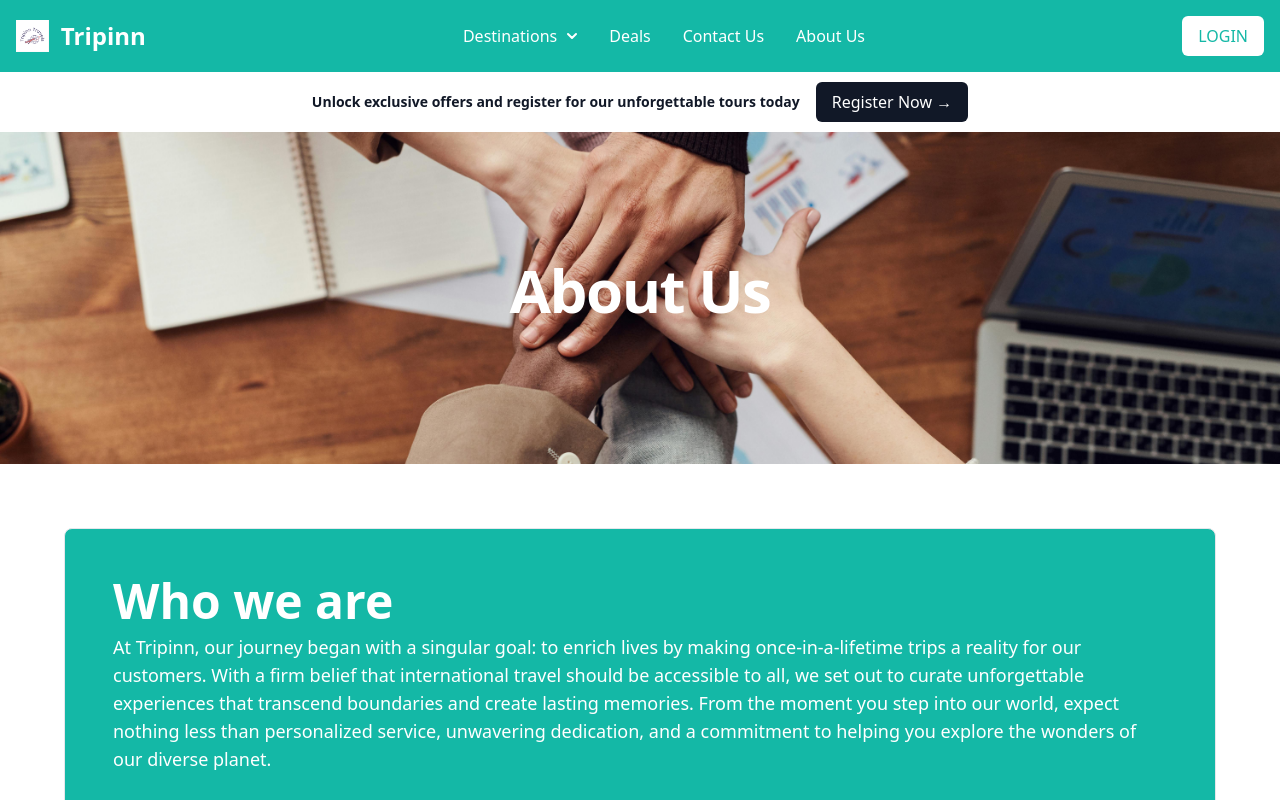
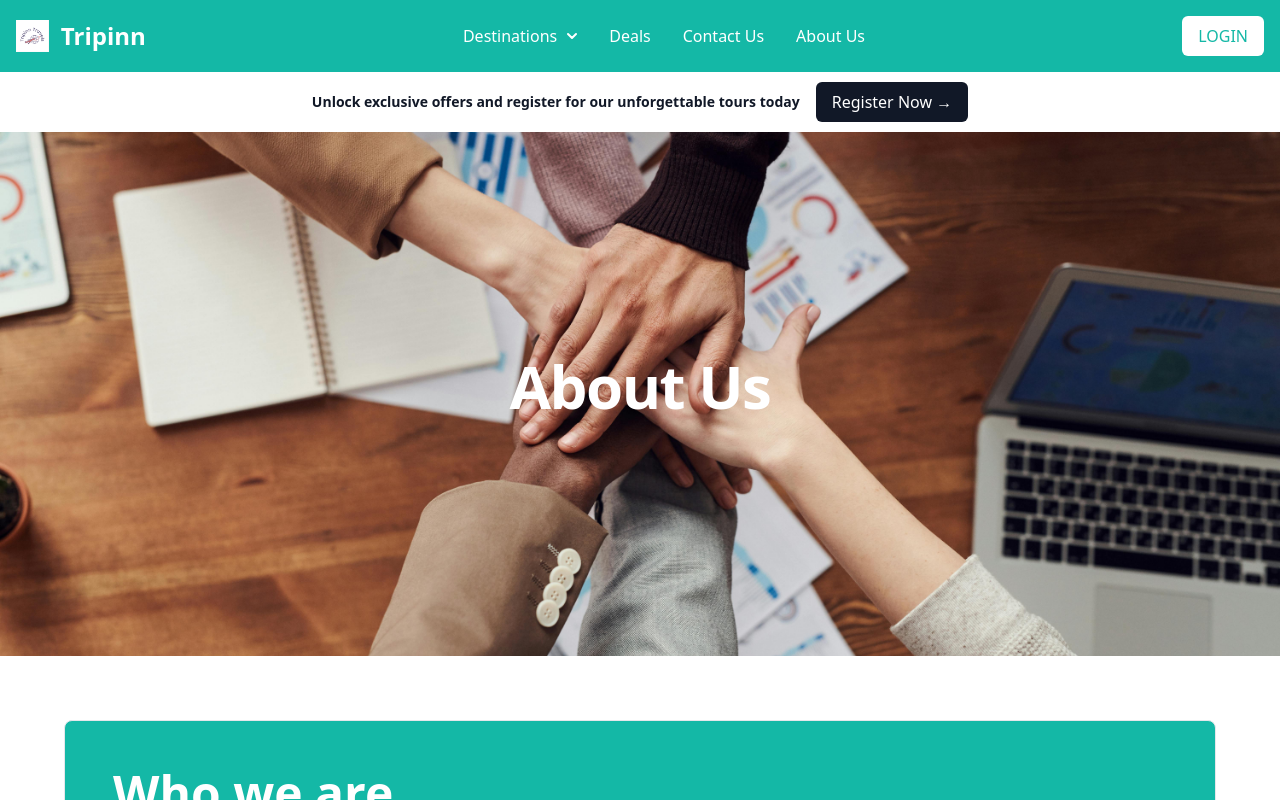
Before and after one commit to Ashwinipuranik30/Final_Project_INFO6150_SP24, a React (Vite) app: page /aboutus in a window 1280 px wide. Shown: the top 800 px of the page. Built offline with nearby package versions, Linux system fonts and the light colour scheme.

Commit message:
added style to herosection

```diff
--- a/src/Components/Herosection.jsx
+++ b/src/Components/Herosection.jsx
@@ -1,6 +1,6 @@
 const Herosection = (props) => {
     return (
-        <div className="relative isolate overflow-hidden  text-center bg-gray-900 py-24 sm:py-32">
+        <div className="relative isolate overflow-hidden  text-center bg-gray-900 py-24 lg:py-56">
           <img
             className="absolute inset-0 -z-10 h-full w-full object-cover object-right md:object-center"
             src={props.heroImg}
--- a/src/Pages/asia.jsx
+++ b/src/Pages/asia.jsx
@@ -35,7 +35,7 @@ const Asia = () => {
           tourTitle:"Vibrant India",
           tourDuration:"10 DAY TOUR",
           showPricesAndButton:false,
-          tourDescription:"Explore exclusive offers for unforgettable Indian adventures.",
+          tourDescription:"Experience the vibrant tapestry of India's rich culture, diverse landscapes, and ancient heritage on an unforgettable journey. From bustling markets to serene temples and create memories to last a lifetime.",
           discount:null,
           originalPrice:null,
           offerPrice:null,
@@ -45,7 +45,7 @@ const Asia = () => {
     tourTitle:"Thai Tropical Adventure",
     tourDuration:"5 DAY TOUR",
     showPricesAndButton:false,
-    tourDescription:"Uncover the magic of Thailand – where ancient temples meet pristine beaches.",
+    tourDescription:"Step into the enchanting realm of a Thai Tropical Adventure, where lush greenery meets azure waters in a harmonious embrace. Explore bustling markets teeming with vibrant colors, immersing yourself in Thailand's captivating beauty.",
     discount:null,
     originalPrice:null,
     offerPrice:null,
```
